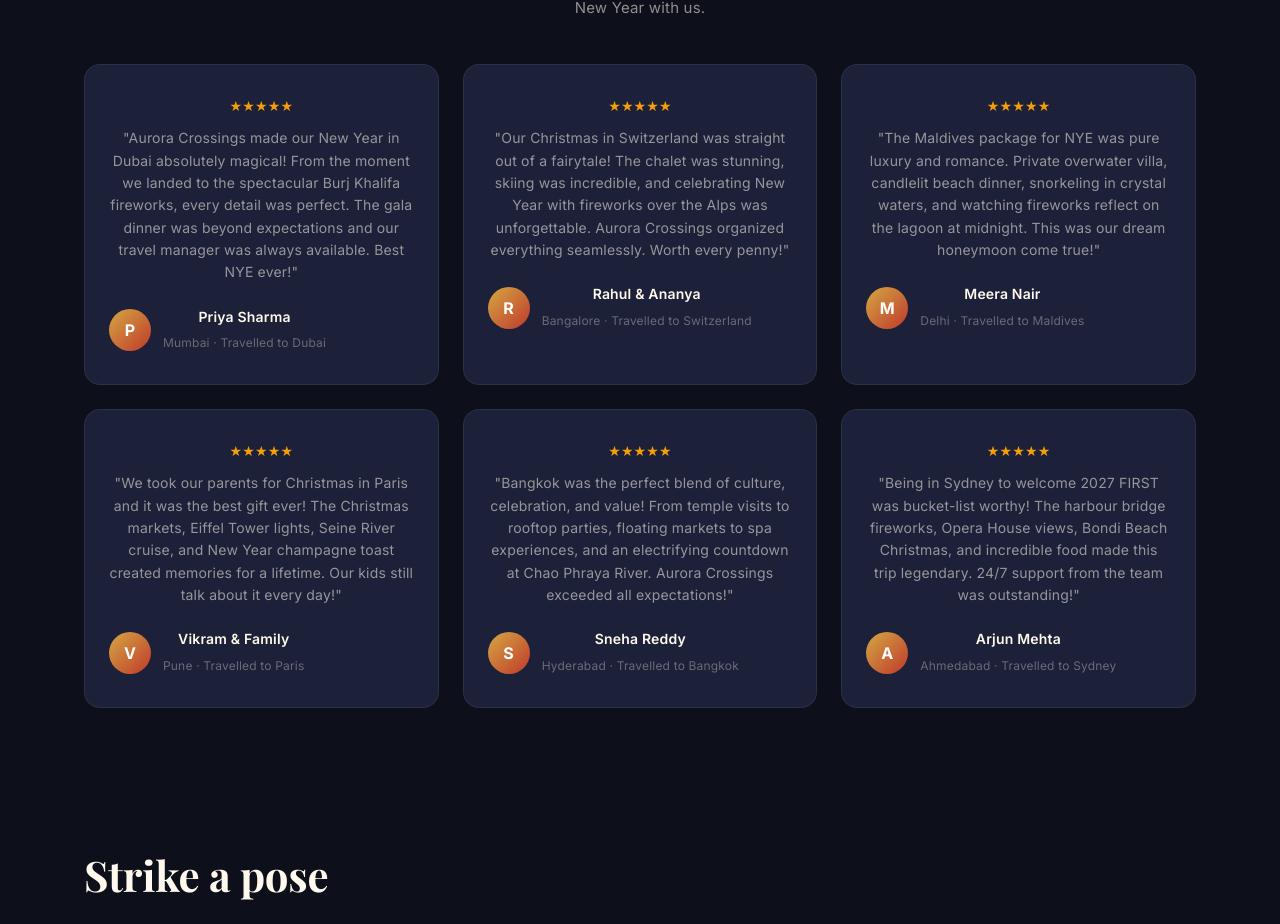
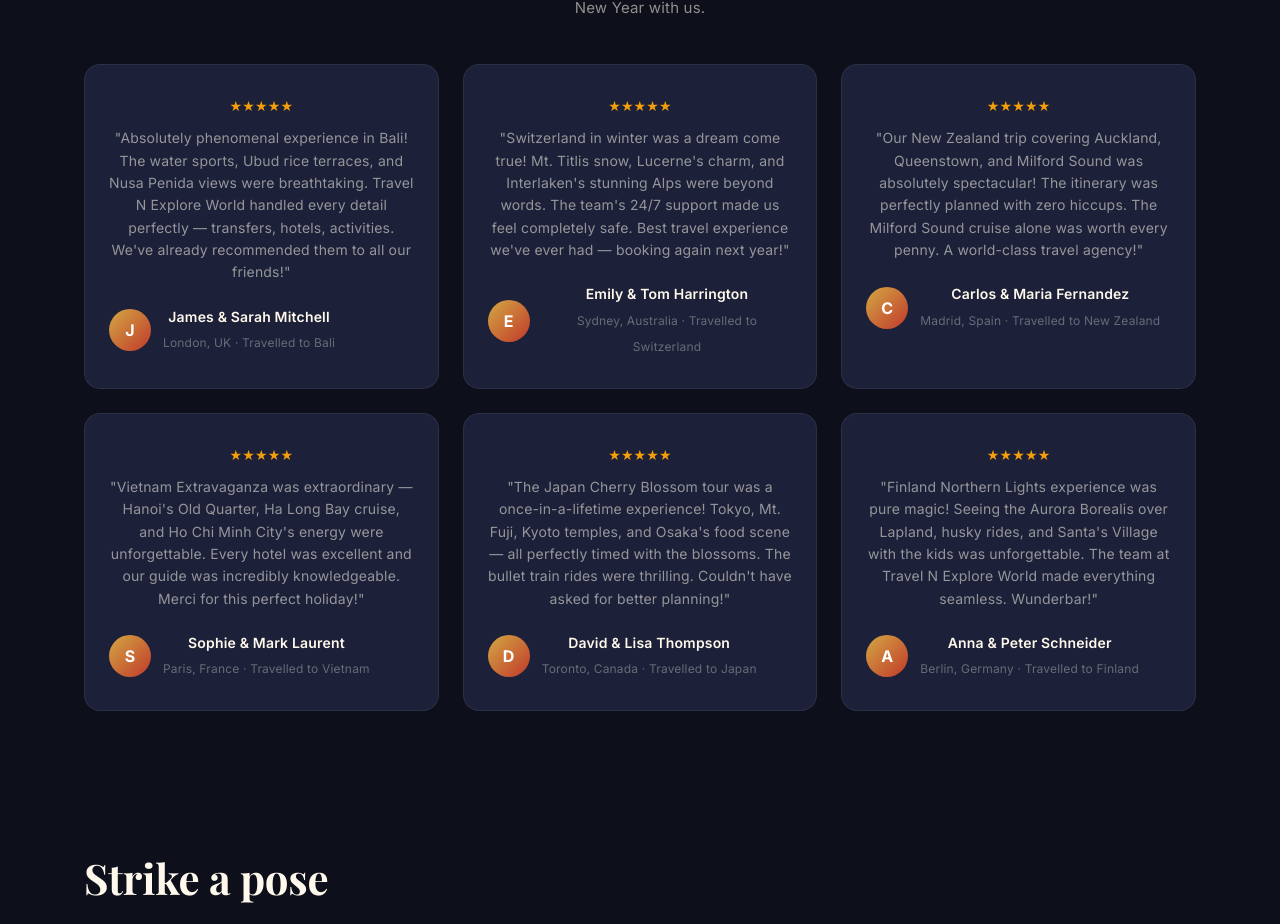
Before and after one commit to SachinGupta0206/travel-page-us, a React (Vite) app: page / in a window 1280 px wide. Shown: the part 6093-7017 px from the top of the page. Built offline with nearby package versions, Linux system fonts and the light colour scheme; a web font is replaced by a local one.

Commit message:
name changes

```diff
--- a/src/components/NewYearTravelLanding.tsx
+++ b/src/components/NewYearTravelLanding.tsx
@@ -78,46 +78,46 @@ const CONFIDENCE: { icon: React.ReactNode; title: string; text: string }[] = [
 
 const TESTIMONIALS = [
   {
-    name: "Priya Sharma",
-    city: "Mumbai",
-    text: "Aurora Crossings made our New Year in Dubai absolutely magical! From the moment we landed to the spectacular Burj Khalifa fireworks, every detail was perfect. The gala dinner was beyond expectations and our travel manager was always available. Best NYE ever!",
+    name: "James & Sarah Mitchell",
+    city: "London, UK",
+    text: "Absolutely phenomenal experience in Bali! The water sports, Ubud rice terraces, and Nusa Penida views were breathtaking. Travel N Explore World handled every detail perfectly — transfers, hotels, activities. We've already recommended them to all our friends!",
     rating: 5,
-    dest: "Dubai",
+    dest: "Bali",
   },
   {
-    name: "Rahul & Ananya",
-    city: "Bangalore",
-    text: "Our Christmas in Switzerland was straight out of a fairytale! The chalet was stunning, skiing was incredible, and celebrating New Year with fireworks over the Alps was unforgettable. Aurora Crossings organized everything seamlessly. Worth every penny!",
+    name: "Emily & Tom Harrington",
+    city: "Sydney, Australia",
+    text: "Switzerland in winter was a dream come true! Mt. Titlis snow, Lucerne's charm, and Interlaken's stunning Alps were beyond words. The team's 24/7 support made us feel completely safe. Best travel experience we've ever had — booking again next year!",
     rating: 5,
     dest: "Switzerland",
   },
   {
-    name: "Meera Nair",
-    city: "Delhi",
-    text: "The Maldives package for NYE was pure luxury and romance. Private overwater villa, candlelit beach dinner, snorkeling in crystal waters, and watching fireworks reflect on the lagoon at midnight. This was our dream honeymoon come true!",
+    name: "Carlos & Maria Fernandez",
+    city: "Madrid, Spain",
+    text: "Our New Zealand trip covering Auckland, Queenstown, and Milford Sound was absolutely spectacular! The itinerary was perfectly planned with zero hiccups. The Milford Sound cruise alone was worth every penny. A world-class travel agency!",
     rating: 5,
-    dest: "Maldives",
+    dest: "New Zealand",
   },
   {
-    name: "Vikram & Family",
-    city: "Pune",
-    text: "We took our parents for Christmas in Paris and it was the best gift ever! The Christmas markets, Eiffel Tower lights, Seine River cruise, and New Year champagne toast created memories for a lifetime. Our kids still talk about it every day!",
+    name: "Sophie & Mark Laurent",
+    city: "Paris, France",
+    text: "Vietnam Extravaganza was extraordinary — Hanoi's Old Quarter, Ha Long Bay cruise, and Ho Chi Minh City's energy were unforgettable. Every hotel was excellent and our guide was incredibly knowledgeable. Merci for this perfect holiday!",
     rating: 5,
-    dest: "Paris",
+    dest: "Vietnam",
   },
   {
-    name: "Sneha Reddy",
-    city: "Hyderabad",
-    text: "Bangkok was the perfect blend of culture, celebration, and value! From temple visits to rooftop parties, floating markets to spa experiences, and an electrifying countdown at Chao Phraya River. Aurora Crossings exceeded all expectations!",
+    name: "David & Lisa Thompson",
+    city: "Toronto, Canada",
+    text: "The Japan Cherry Blossom tour was a once-in-a-lifetime experience! Tokyo, Mt. Fuji, Kyoto temples, and Osaka's food scene — all perfectly timed with the blossoms. The bullet train rides were thrilling. Couldn't have asked for better planning!",
     rating: 5,
-    dest: "Bangkok",
+    dest: "Japan",
   },
   {
-    name: "Arjun Mehta",
-    city: "Ahmedabad",
-    text: "Being in Sydney to welcome 2027 FIRST was bucket-list worthy! The harbour bridge fireworks, Opera House views, Bondi Beach Christmas, and incredible food made this trip legendary. 24/7 support from the team was outstanding!",
+    name: "Anna & Peter Schneider",
+    city: "Berlin, Germany",
+    text: "Finland Northern Lights experience was pure magic! Seeing the Aurora Borealis over Lapland, husky rides, and Santa's Village with the kids was unforgettable. The team at Travel N Explore World made everything seamless. Wunderbar!",
     rating: 5,
-    dest: "Sydney",
+    dest: "Finland",
   },
 ];
 
```
